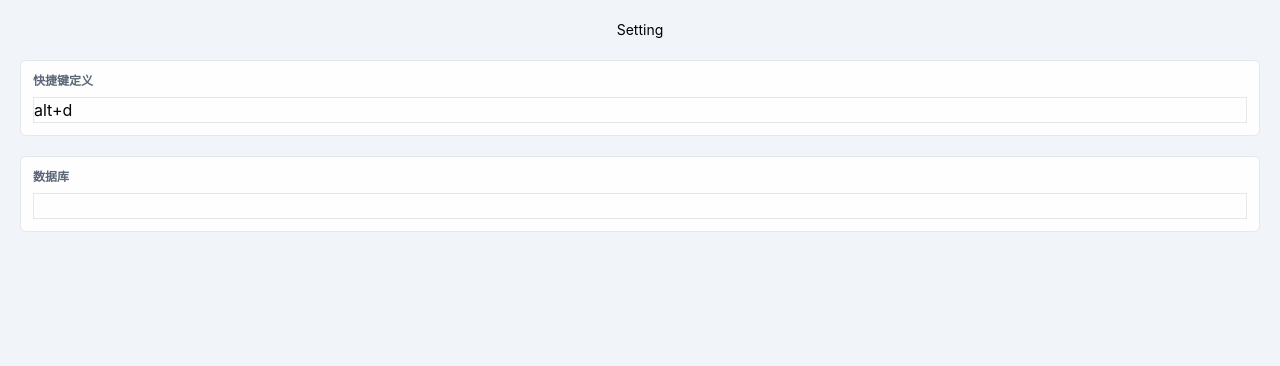
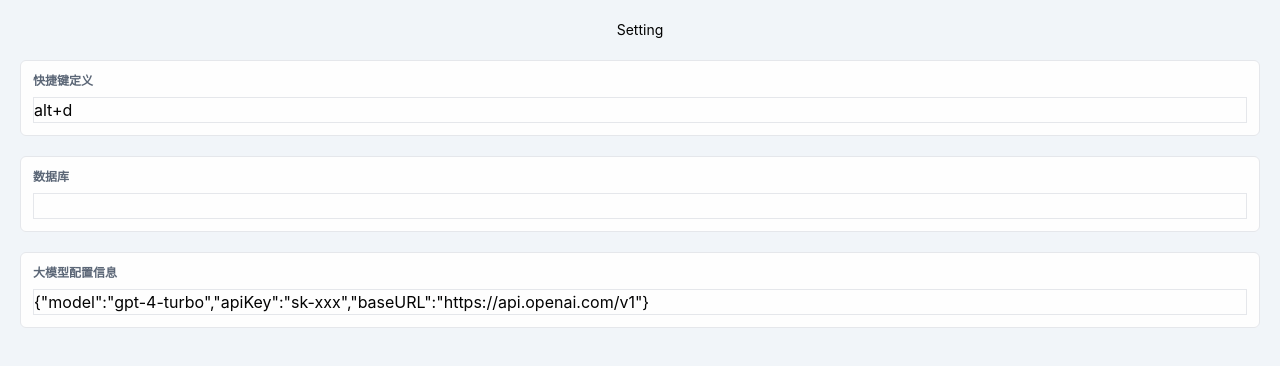
Before and after one commit to yuruotong1/autoMate, a React (Vite) app: page /#/config in a window 1280 px wide. Shown: the top 366 px of the page. Built offline with nearby package versions, Linux system fonts and the light colour scheme; what mantine-contextmenu would draw is missing.

Commit message:
✨ 添加(Chat.tsx)：引入ProChat组件，更新useChat hook以支持配置项   ✨ 添加(useChat.ts)：更新streamText函数以使用配置中的参数   ⬆️ 更新(useStore.ts)：更新默认配置项，添加llm模型配置信息

```diff
--- a/src/main/windows.ts
+++ b/src/main/windows.ts
@@ -7,13 +7,13 @@ export const config = {
         options: {
             initShow: true,
             hash: '',
-            openDevTools: false,
+            openDevTools: true,
         }
     },
     code: {
-        id: 1,
+        id: 0,
         options: {
-            initShow: false,
+            initShow: true,
             width: 1300,
             height: 700,
             openDevTools: false,
@@ -23,7 +23,7 @@ export const config = {
         }
     },
     config: {
-        id: 2,
+        id: 0,
         options: {
             initShow: true,
             width: 600,
@@ -35,7 +35,7 @@ export const config = {
         }
     },
     chat: {
-        id: 3,
+        id: 0,
         options: {
             initShow: true,
             width: 600,
@@ -71,5 +71,8 @@ export const getWindowByEvent = (event: IpcMainEvent | IpcMainInvokeEvent) => {
 
 app.whenReady().then(() => {
     getWindowByName('search')
+    // getWindowByName('code')
+    // getWindowByName('config')
+    getWindowByName('chat')
 
 })
--- a/src/renderer/src/hooks/useChat.ts
+++ b/src/renderer/src/hooks/useChat.ts
@@ -1,17 +1,19 @@
-import {  streamText } from "ai";
+import {  StreamingTextResponse, streamText } from "ai";
 import { createOpenAI } from '@ai-sdk/openai';
+import { useStore } from "@renderer/store/useStore";
 
 export default async (messages: any)=> {
+    const config = useStore(state => state.config)
     // todo从配置项中拿数据
     const openai = createOpenAI({
-        baseURL: 'https://api.openai.com/v1',
-        apiKey: '',
+        baseURL: config.llm.baseURL,
+        apiKey: config.llm.apiKey,
       });
 
     const res = await streamText({
-        model: openai('gpt-4-turbo'),
+        model: openai(config.llm.model),
         messages: messages
     });
 
-  return res.textStream;
+  return new StreamingTextResponse(res.textStream);
 }
--- a/src/renderer/src/pages/Chat/Chat.tsx
+++ b/src/renderer/src/pages/Chat/Chat.tsx
@@ -1,4 +1,4 @@
-import {  ChatMessage, ProChat } from '@ant-design/pro-chat';
+import {  ProChat } from '@ant-design/pro-chat';
 import useChat from '@renderer/hooks/useChat';
 export const Chat = () => {
 
@@ -8,9 +8,9 @@ export const Chat = () => {
             '<b>你好，我叫智子，你的智能Agent助手！</b><br><br>你可以输入“/”搜索行为，或者可有什么要求可以随时吩咐！'
         }
         request={async (messages) => {
-            const response =  await useChat(messages)
+            const response = await useChat(messages)
             // 使用 Message 作为参数发送请求
-            return response; // 支持流式和非流式
+            return response// 支持流式和非流式
     }}
   />
   )
--- a/src/renderer/src/pages/Setting/SettingAction.ts
+++ /dev/null
@@ -1,17 +0,0 @@
-export default async ({request})=>{
-    console.log("request", request)
-    const formData = await request.formData()
-    console.log("data:", formData)
-    const data = Object.fromEntries(formData)
-    const isRegistered = await window.api.shortCut(data.shortCut)
-    if (isRegistered){
-        return window.api.sql(`update config set content=@content where id = 1`,
-        'update',
-        {
-            content: JSON.stringify(data)
-        }
-    )
-    }
-
-    return {}
-}
--- a/src/renderer/src/pages/Setting/SettingLoader.ts
+++ /dev/null
@@ -1,4 +0,0 @@
-export default async ({}) =>{
-   const config =  (await window.api.sql('select * from config where id=1', 'findOne', {})) as ConfigType
-   return JSON.parse(config.content) as ConfigDataType
-}
--- a/src/renderer/src/pages/Setting/index.tsx
+++ b/src/renderer/src/pages/Setting/index.tsx
@@ -1,4 +1,4 @@
-import { Form, useLoaderData } from 'react-router-dom'
+import { Form } from 'react-router-dom'
 import styles from './styles.module.scss'
 import { useState } from 'react'
 import { useStore } from '@renderer/store/useStore'
@@ -54,6 +54,19 @@ export const Setting = () => {
 
                       />
                 </section>
+
+                <section>
+                    <h5>大模型配置信息</h5>
+                    <input
+                      type="text"
+                      name="llm-model"
+                      defaultValue={JSON.stringify(config.llm)}
+                      onChange={(e)=>{
+                        const value = JSON.parse(e.target.value)
+                        setConfig({...config, llm: value})
+                      }}
+                      />
+                </section>
             </main>
         </Form>
     )
--- a/src/renderer/src/pages/Setting/styles.module.scss
+++ b/src/renderer/src/pages/Setting/styles.module.scss
@@ -8,9 +8,14 @@
         h5 {
             @apply text-xs font-bold mb-2 text-slate-700 opacity-80;
         }
+        h6 {
+            @apply text-sm mb-2 text-slate-700 opacity-80;
+        }
         @apply border p-3 rounded-md bg-white my-5;
         input {
             @apply border w-full outline-none;
         }
+
+
     }
 }
--- a/src/renderer/src/store/useStore.ts
+++ b/src/renderer/src/store/useStore.ts
@@ -14,7 +14,7 @@ interface StateProps{
     setEditCategoryId: (id: number) => void
 }
 export const useStore = create<StateProps>((set) => ({
-    config: {shortCut: "alt+d", databaseDirectory: ""},
+    config: {shortCut: "alt+d", databaseDirectory: "", llm: {model: "gpt-4-turbo", apiKey: "sk-xxx", baseURL: "https://api.openai.com/v1"}},
     setConfig: (config) => set({config}),
     data: [],
     setData: (data) => set({data}),
--- a/types.d.ts
+++ b/types.d.ts
@@ -25,4 +25,9 @@ type ConfigType = {
 type ConfigDataType = {
     shortCut: string
     databaseDirectory: string
+    llm: {
+        model: string
+        apiKey: string
+        baseURL: string
+    }
 }
```
Also changed, not shown: src/renderer/src/router/index.tsx (+5 -2 lines).
